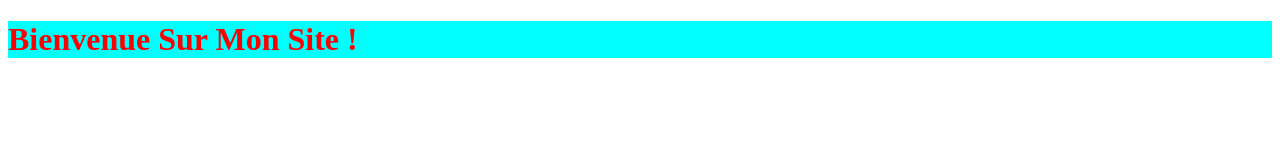
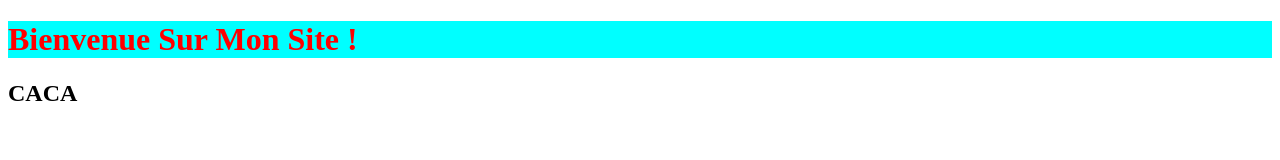
Before and after one commit to MaloDevv/Site-GutHub, a plain HTML site: page index.html in a window 1280 px wide. Drawn offline with Linux system fonts and the light colour scheme.

Commit message:
Update index.html

```diff
--- a/index.html
+++ b/index.html
@@ -9,5 +9,6 @@
 </head>
 <body>
     <h1 class="MessageDeBienvenue">Bienvenue Sur Mon Site !</h1>
+    <h2 class="caca">CACA</h2>
 </body>
 </html>
```
